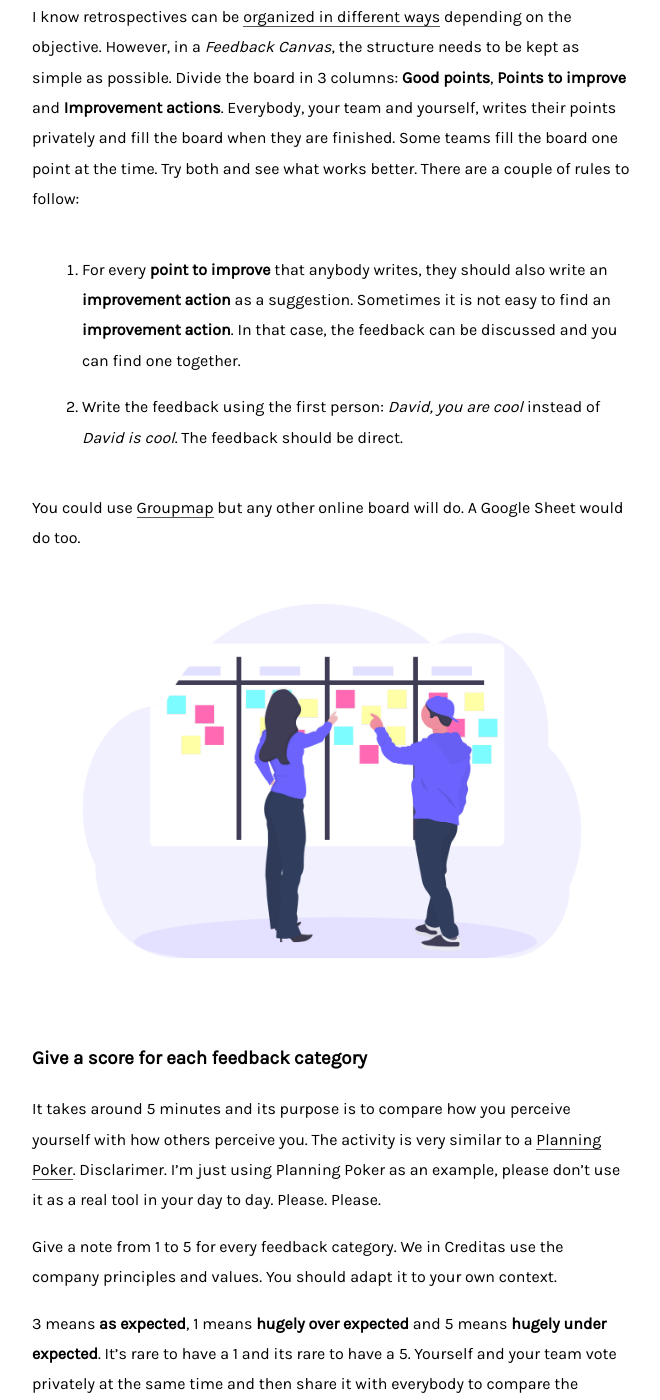
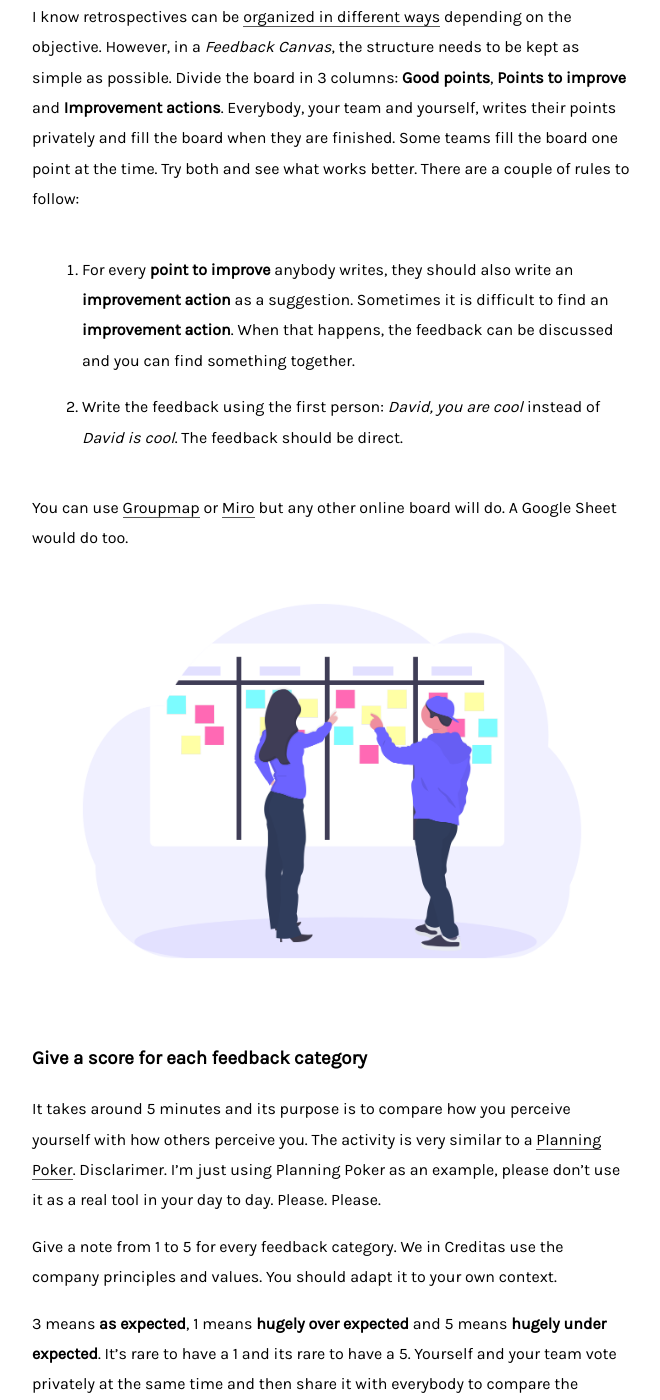
Before and after one commit to stanete/stanete.github.io, a Jekyll site: the page built from _posts/2020-06-22-feedback-canvas.md, in a window 1280 px wide and 1400 px high, scrolled down 2601 px. Shown: the whole window, without its empty margins (308-968 px from the left). Built offline with Jekyll 4.4.1, drawn with Linux system fonts in a browser that asks for light colours; comment, search, counter and statistics services are not loaded; some of the changed text lies outside the part shown.

Commit message:
Small details here and there for the Feedback Canvas post

```diff
--- a/_posts/2020-06-22-feedback-canvas.md
+++ b/_posts/2020-06-22-feedback-canvas.md
@@ -45,11 +45,11 @@ This is the main activity of the _Feedback Canvas_. It takes around 20 minutes a
 
 I know retrospectives can be [organized in different ways](https://www.funretrospectives.com/) depending on the objective. However, in a _Feedback Canvas_, the structure needs to be kept as simple as possible. Divide the board in 3 columns: **Good points**, **Points to improve** and **Improvement actions**. Everybody, your team and yourself, writes their points privately and fill the board when they are finished. Some teams fill the board one point at the time. Try both and see what works better. There are a couple of rules to follow:
 
-1. For every **point to improve** that anybody writes, they should also write an **improvement action** as a suggestion. Sometimes it is not easy to find an **improvement action**. In that case, the feedback can be discussed and you can find one together.
+1. For every **point to improve** anybody writes, they should also write an **improvement action** as a suggestion. Sometimes it is difficult to find an **improvement action**. When that happens, the feedback can be discussed and you can find something together.
 
 2. Write the feedback using the first person: _David, you are cool_ instead of _David is cool_. The feedback should be direct.
 
-You could use [Groupmap](https://www.groupmap.com/) but any other online board will do. A Google Sheet would do too.
+You can use [Groupmap](https://www.groupmap.com/) or [Miro](https://miro.com/) but any other online board will do. A Google Sheet would do too.
 
 ![](/images/scrum_board.png)
 
@@ -61,7 +61,7 @@ Give a note from 1 to 5 for every feedback category. We in Creditas use the comp
 
 3 means **as expected**, 1 means **hugely over expected** and 5 means **hugely under expected**. It’s rare to have a 1 and its rare to have a 5. Yourself and your team vote privately at the same time and then share it with everybody to compare the results.
 
-You could use [Mentimeter](https://www.mentimeter.com/) but I’m sure a Google Sheet would do too.
+You can use [Mentimeter](https://www.mentimeter.com/) but I’m sure a Google Sheet would do too.
 
 ### Compare the score
 
```
Also changed, not shown: _es/feedback-canvas.md (+3 -3 lines).
